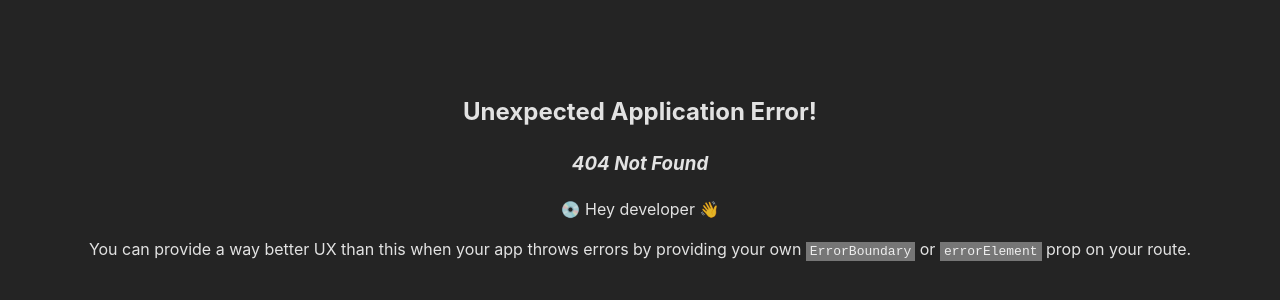
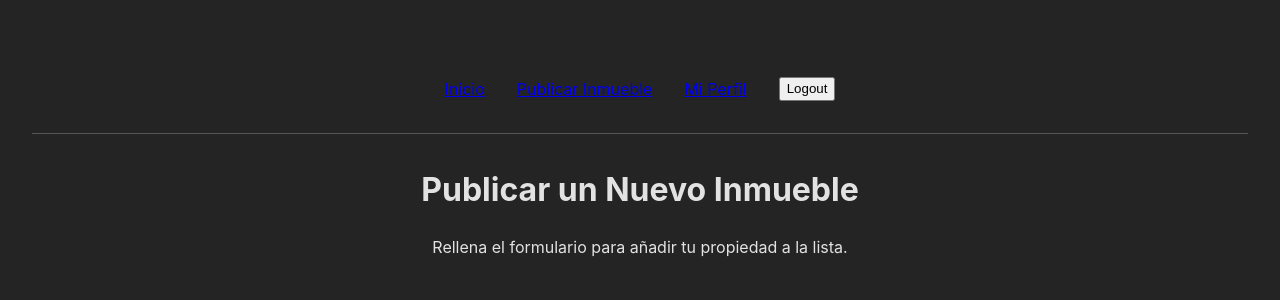
Before and after one commit to crespitosoff/rentapp-frontend, a React (Vite) app: page /crear-inmueble in a window 1280 px wide. Before the commit this address had no page. Shown: the part 224-524 px from the top of the page. Built offline with nearby package versions, Linux system fonts and the light colour scheme; sample sign-in values are in the browser's storage.

Commit message:
feat: Implementa crear Inmueble

```diff
--- a/src/App.jsx
+++ b/src/App.jsx
@@ -23,8 +23,12 @@ function App() {
         <Link to="/">Inicio</Link>
         {/* LÓGICA CONDICIONAL */}
         {token ? (
-          // Si hay un token (usuario ha iniciado sesión)...
+          <>
+          <Link to="/crear-inmueble">Publicar Inmueble</Link>
+          <Link to="/profile">Mi Perfil</Link>
+          {/* Si hay un token (usuario ha iniciado sesión)... */}
           <button onClick={logout}>Logout</button>
+          </>
         ) : (
           <>
           {/* Si NO hay un token... */}
--- a/src/main.jsx
+++ b/src/main.jsx
@@ -11,6 +11,7 @@ import InmuebleDetailPage from './pages/InmuebleDetailPage.jsx';
 import './index.css';
 import ProfilePage from './pages/ProfilePage.jsx'; // <-- 1. IMPORTA PÁGINA
 import ProtectedRoute from './components/ProtectedRoute.jsx'; // <-- 2. IMPORTA GUARDIA
+import CreateInmueblePage from './pages/CreateInmueblePage.jsx'; // <-- 1. IMPORTA
 
 // Aquí definimos todas las rutas de nuestra aplicación
 const router = createBrowserRouter([
@@ -35,6 +36,10 @@ const router = createBrowserRouter([
           {
             path: '/profile', // Cuando se pida /profile...
             element: <ProfilePage />, // ...se mostrará esta página (si pasa el guardia)
+          },
+          {
+            path: '/crear-inmueble', // <-- LA NUEVA RUTA
+            element: <CreateInmueblePage />,
           }
         ]
       },
--- /dev/null
+++ b/src/pages/CreateInmueblePage.jsx
@@ -0,0 +1,11 @@
+function CreateInmueblePage() {
+  return (
+    <div>
+      <h1>Publicar un Nuevo Inmueble</h1>
+      <p>Rellena el formulario para añadir tu propiedad a la lista.</p>
+      {/* Aquí irá el formulario */}
+    </div>
+  );
+}
+
+export default CreateInmueblePage;
--- a/src/pages/InmuebleDetailPage.jsx
+++ b/src/pages/InmuebleDetailPage.jsx
@@ -1,5 +1,3 @@
-// src/pages/InmuebleDetailPage.jsx
-
 import { useState, useEffect } from 'react';
 import { useParams } from 'react-router-dom'; // <-- Importante: Hook para leer parámetros de la URL
 
```
